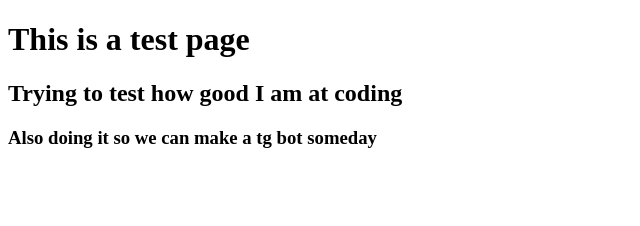
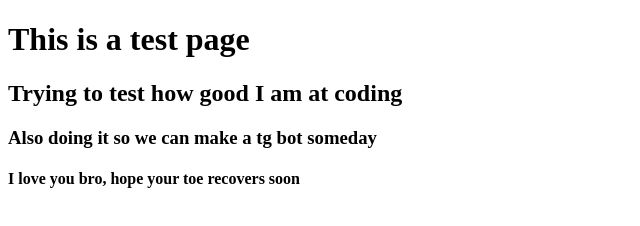
Before and after one commit to GolskilaMaster/PinchiorriTest, a plain HTML site: page index.html in a window 1280 px wide. Shown: the whole page, without its empty margins (0-640 px from the left). Drawn offline with Linux system fonts and the light colour scheme.

Commit message:
Probando Commit 2

```diff
--- a/index.html
+++ b/index.html
@@ -9,5 +9,7 @@
     <h1>This is a test page</h1>
     <h2>Trying to test how good I am at coding</h2>
     <h3>Also doing it so we can make a tg bot someday</h3>
+
+    <h4>I love you bro, hope your toe recovers soon</h4>
 </body>
 </html>
```
